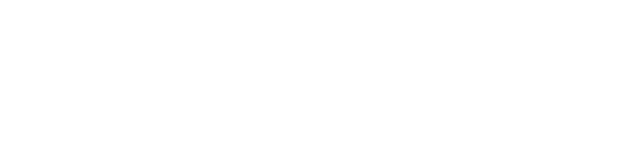
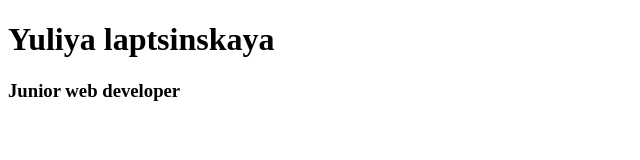
Before and after one commit to Kroshka0001/JS-FE-RS-2022Q4, a plain HTML site: page index.html in a window 1280 px wide. Shown: the whole page, without its empty margins (0-640 px from the left). Drawn offline with Linux system fonts and the light colour scheme; files that its build step writes are made by us from their sources.

Commit message:
docs: update index.html

```diff
--- a/index.html
+++ b/index.html
@@ -1,14 +1,14 @@
 <!DOCTYPE html>
 <html lang="en">
   <head>
-    <meta charset="UTF-8" />
-    <meta http-equiv="X-UA-Compatible" content="IE=edge" />
-    <meta name="viewport" content="width=device-width, initial-scale=1.0" />
-    <link rel="stylesheet" href="css/style.css" />
     <title>Yuliya Laptsinskaya CV</title>
   </head>
   <body>
     <header>
+      <div class="title">
+        <h1 class="header__title">Yuliya laptsinskaya</h1>
+        <h3 class="header__subtitle">Junior web developer</h3>
+      </div>
     </header>
     <main>
     </main>
```
